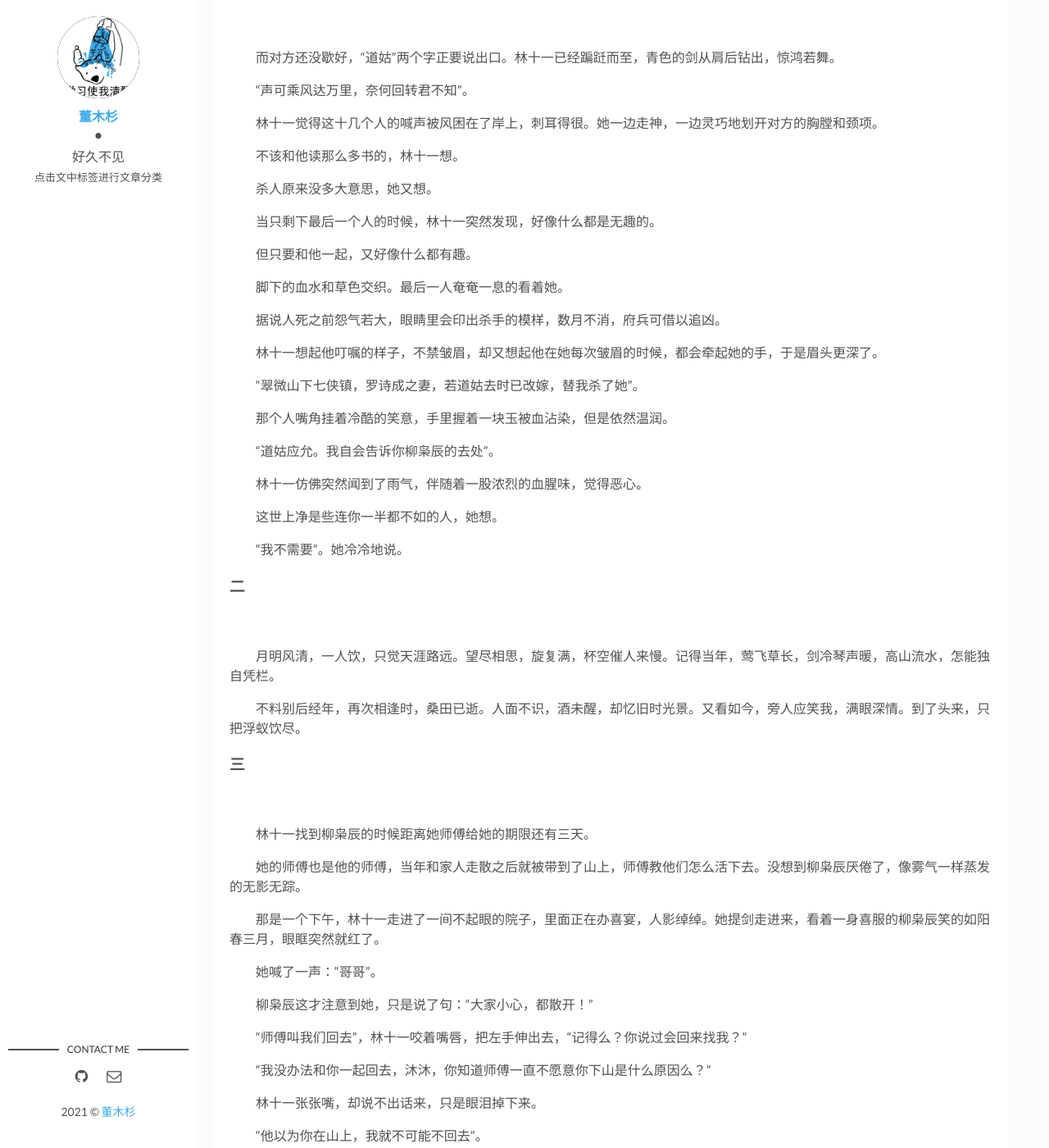
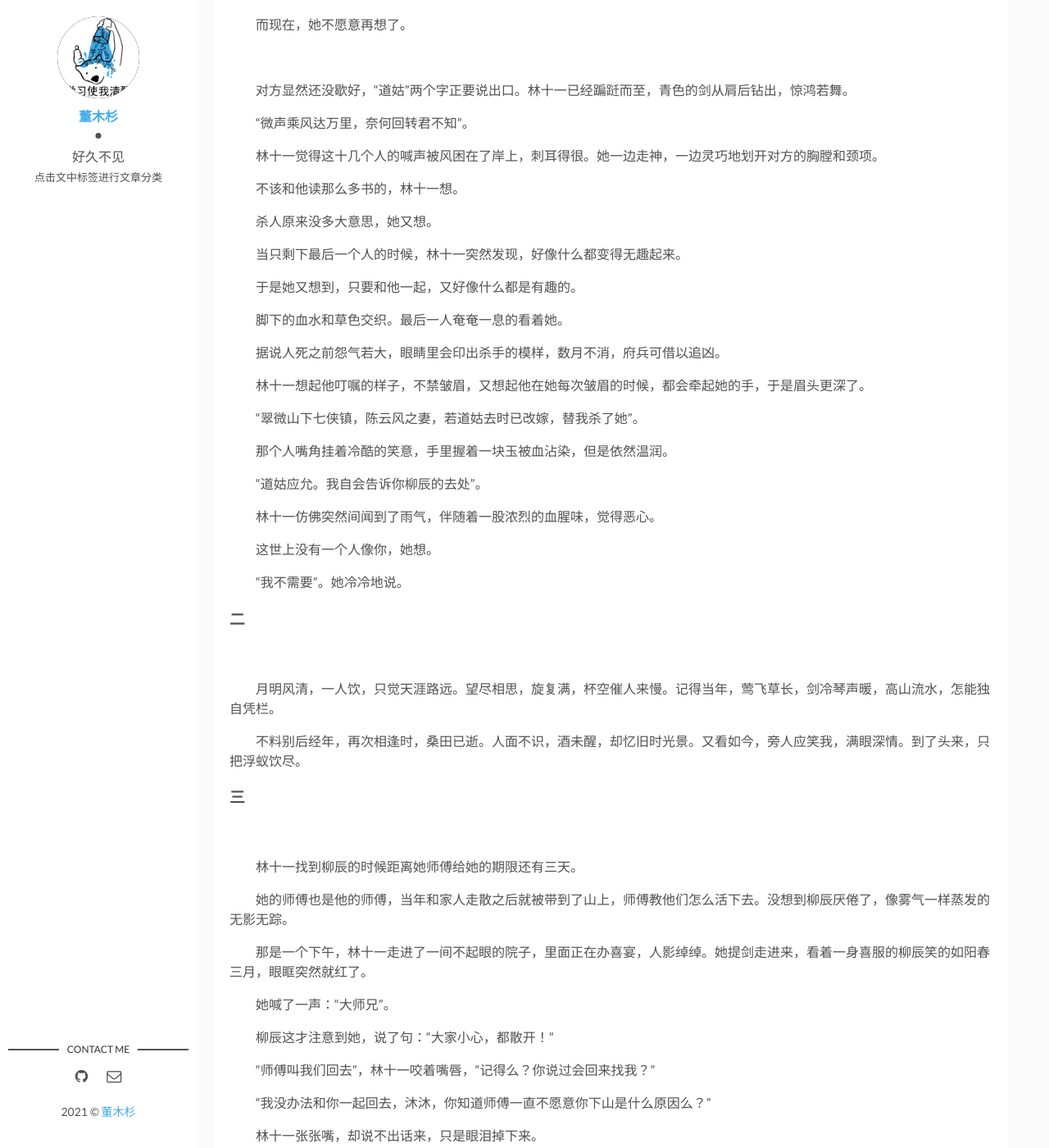
Before and after one commit to doctormus/doctormus.github.io, a Jekyll site: the page built from _posts/2019-07-18-writting2.md, in a window 1280 px wide and 1400 px high, scrolled down 1060 px. Shown: the whole window at 82% size. Built offline with Jekyll 4.4.1, drawn with Linux system fonts in a browser that asks for light colours; some of the changed text lies outside the part shown.

Commit message:
change a liitle

```diff
--- a/_posts/2019-07-18-writting2.md
+++ b/_posts/2019-07-18-writting2.md
@@ -31,15 +31,17 @@ tags: [小说]
 
 &nbsp;
 
-&emsp;&emsp;不知道什么时候起，武林中每次兵戎相见，总是行至一半双方停下歇口气。林十一就是趁这个时候想一个人。
+&emsp;&emsp;不知道什么时候起，武林中每次兵戎相见，打到一半双方总是默契地停下来歇口气。
 
-&emsp;&emsp;现在，她不愿意再想了。
+&emsp;&emsp;林十一就是趁这个时候想念一个人。
+
+&emsp;&emsp;而现在，她不愿意再想了。
 
 &nbsp;
 
-&emsp;&emsp;而对方还没歇好，“道姑”两个字正要说出口。林十一已经蹁跹而至，青色的剑从肩后钻出，惊鸿若舞。
+&emsp;&emsp;对方显然还没歇好，“道姑”两个字正要说出口。林十一已经蹁跹而至，青色的剑从肩后钻出，惊鸿若舞。
 
-&emsp;&emsp;“声可乘风达万里，奈何回转君不知”。
+&emsp;&emsp;“微声乘风达万里，奈何回转君不知”。
 
 &emsp;&emsp;林十一觉得这十几个人的喊声被风困在了岸上，刺耳得很。她一边走神，一边灵巧地划开对方的胸膛和颈项。
 
@@ -47,25 +49,25 @@ tags: [小说]
 
 &emsp;&emsp;杀人原来没多大意思，她又想。
 
-&emsp;&emsp;当只剩下最后一个人的时候，林十一突然发现，好像什么都是无趣的。
+&emsp;&emsp;当只剩下最后一个人的时候，林十一突然发现，好像什么都变得无趣起来。
 
-&emsp;&emsp;但只要和他一起，又好像什么都有趣。
+&emsp;&emsp;于是她又想到，只要和他一起，又好像什么都是有趣的。
 
 &emsp;&emsp;脚下的血水和草色交织。最后一人奄奄一息的看着她。
 
 &emsp;&emsp;据说人死之前怨气若大，眼睛里会印出杀手的模样，数月不消，府兵可借以追凶。
 
-&emsp;&emsp;林十一想起他叮嘱的样子，不禁皱眉，却又想起他在她每次皱眉的时候，都会牵起她的手，于是眉头更深了。
+&emsp;&emsp;林十一想起他叮嘱的样子，不禁皱眉，又想起他在她每次皱眉的时候，都会牵起她的手，于是眉头更深了。
 
-&emsp;&emsp;“翠微山下七侠镇，罗诗成之妻，若道姑去时已改嫁，替我杀了她”。
+&emsp;&emsp;“翠微山下七侠镇，陈云风之妻，若道姑去时已改嫁，替我杀了她”。
 
 &emsp;&emsp;那个人嘴角挂着冷酷的笑意，手里握着一块玉被血沾染，但是依然温润。
 
-&emsp;&emsp;“道姑应允。我自会告诉你柳枭辰的去处”。
+&emsp;&emsp;“道姑应允。我自会告诉你柳辰的去处”。
 
-&emsp;&emsp;林十一仿佛突然闻到了雨气，伴随着一股浓烈的血腥味，觉得恶心。
+&emsp;&emsp;林十一仿佛突然间闻到了雨气，伴随着一股浓烈的血腥味，觉得恶心。
 
-&emsp;&emsp;这世上净是些连你一半都不如的人，她想。
+&emsp;&emsp;这世上没有一个人像你，她想。
 
 &emsp;&emsp;“我不需要”。她冷冷地说。
 
@@ -81,17 +83,17 @@ tags: [小说]
 
 &nbsp;
 
-&emsp;&emsp;林十一找到柳枭辰的时候距离她师傅给她的期限还有三天。
+&emsp;&emsp;林十一找到柳辰的时候距离她师傅给她的期限还有三天。
 
-&emsp;&emsp;她的师傅也是他的师傅，当年和家人走散之后就被带到了山上，师傅教他们怎么活下去。没想到柳枭辰厌倦了，像雾气一样蒸发的无影无踪。
+&emsp;&emsp;她的师傅也是他的师傅，当年和家人走散之后就被带到了山上，师傅教他们怎么活下去。没想到柳辰厌倦了，像雾气一样蒸发的无影无踪。
 
-&emsp;&emsp;那是一个下午，林十一走进了一间不起眼的院子，里面正在办喜宴，人影绰绰。她提剑走进来，看着一身喜服的柳枭辰笑的如阳春三月，眼眶突然就红了。
+&emsp;&emsp;那是一个下午，林十一走进了一间不起眼的院子，里面正在办喜宴，人影绰绰。她提剑走进来，看着一身喜服的柳辰笑的如阳春三月，眼眶突然就红了。
 
-&emsp;&emsp;她喊了一声：“哥哥”。
+&emsp;&emsp;她喊了一声：“大师兄”。
 
-&emsp;&emsp;柳枭辰这才注意到她，只是说了句：“大家小心，都散开！”
+&emsp;&emsp;柳辰这才注意到她，说了句：“大家小心，都散开！”
 
-&emsp;&emsp;“师傅叫我们回去”，林十一咬着嘴唇，把左手伸出去，“记得么？你说过会回来找我？”
+&emsp;&emsp;“师傅叫我们回去”，林十一咬着嘴唇，“记得么？你说过会回来找我？”
 
 &emsp;&emsp;“我没办法和你一起回去，沐沐，你知道师傅一直不愿意你下山是什么原因么？”
 
@@ -107,7 +109,7 @@ tags: [小说]
 
 &emsp;&emsp;“师傅说，要么带你回去要么杀了你”。
 
-&emsp;&emsp;“我不会回去的，你杀了我吧”，柳枭辰看着林十一，眼神绝决。
+&emsp;&emsp;“我不会回去的，你杀了我吧”，柳辰看着林十一，眼神绝决。
 
 &emsp;&emsp;林十一拔剑，四周惊作一团，新娘子想冲上来，却被人拦住了。
 
@@ -115,7 +117,7 @@ tags: [小说]
 
 &emsp;&emsp;“你不是不敢，你是不愿”。
 
-&emsp;&emsp;那天天气真的很好，久违的暖阳。林十一走出那件院子的时候似乎听见柳枭辰在背后喊了一声，但她却没有回头。
+&emsp;&emsp;那天天气真的很好，久违的暖阳。林十一走出那件院子的时候似乎听见柳辰在背后喊了一声，但她却没有回头。
 
 &emsp;&emsp;这世间，再没有你一般的人了，林十一心想。
 
```
Also changed, not shown: _posts/2019-07-18-writting1.md (+22 -22 lines), _posts/2019-07-18-writting4.md (+10 -6 lines).
